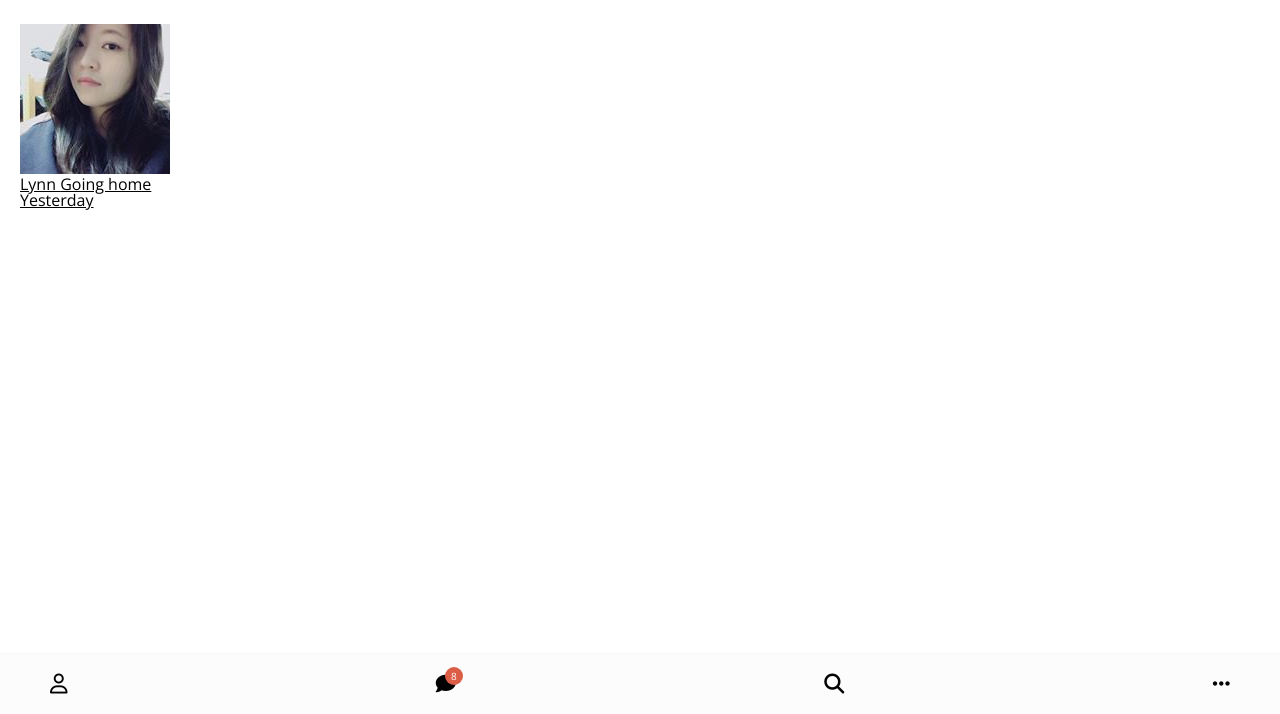
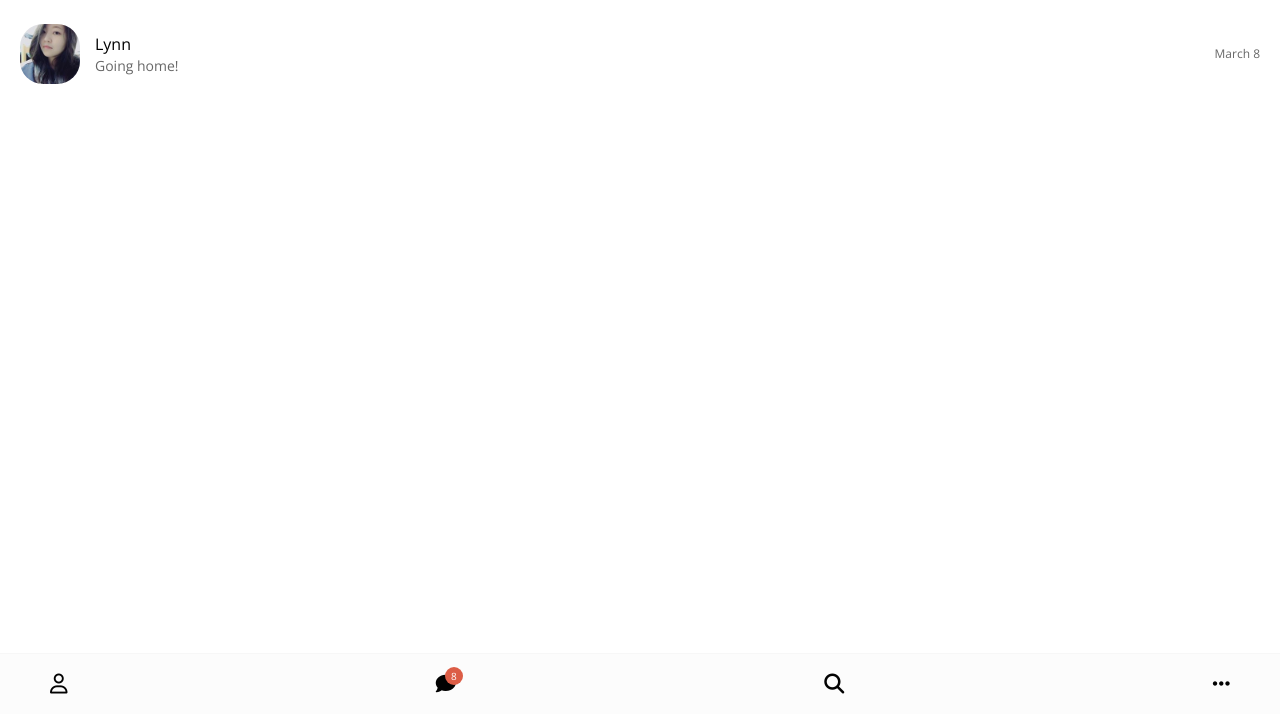
Before and after one commit to DianaLeee/KakaoTalk-Clone-Coding, a plain HTML site: page index.html in a window 1280 px wide. Shown: the part 86-800 px from the top of the page. Drawn offline with nearby package versions, Linux system fonts and the light colour scheme.

Commit message:
#11 ENH: Add Styles on Friends, Chat Screen (profiles)

```diff
--- /dev/null
+++ b/css/friend.css
@@ -0,0 +1,49 @@
+.friend {
+  display: flex;
+  justify-content: space-between;
+  align-items: center;
+}
+
+.friend .friend__avatar {
+  width: 50px;
+  border-radius: 38%;
+}
+
+.friend__avatar.g-avatar {
+  /* 띄어쓰기를 안하면 둘다 적용된 클래스를 찾겠다는 뜻. 띄어쓰기가 되어있으면 부모-자식인거 찾겠다는 뜻 */
+  width: 70px;
+}
+
+.friend__avatar.m-avatar {
+  /* 띄어쓰기를 안하면 둘다 적용된 클래스를 찾겠다는 뜻. 띄어쓰기가 되어있으면 부모-자식인거 찾겠다는 뜻 */
+  width: 60px;
+}
+
+.friend .friend__column {
+  display: flex;
+  align-items: center;
+}
+
+.friend .friend__avatar {
+  margin-right: 15px;
+}
+
+.friend__content .friend__name {
+  display: block;
+  margin-bottom: 5px;
+}
+
+.friend__content .friend__status,
+.friend__content .friend__bottom-text,
+.friend .chat__timestamp {
+  opacity: 0.6;
+}
+
+.friend__content .friend__bottom-text {
+  font-size: 14px;
+}
+
+.friend__content .friend__status,
+.friend .chat__timestamp {
+  font-size: 12px;
+}
--- a/css/styles.css
+++ b/css/styles.css
@@ -2,6 +2,7 @@
 @import "status-bar.css";
 @import "header.css";
 @import "nav-bar.css";
+@import "friend.css";
 @import url("https://fonts.googleapis.com/css?family=Open+Sans:400,600&display=swap");
 
 * {
@@ -18,4 +19,5 @@ body {
 
 a {
   color: inherit;
+  text-decoration: none;
 }
--- a/index.html
+++ b/index.html
@@ -43,15 +43,19 @@
       <ul class="chats__list">
         <li class="chats__chat chat">
           <a href="chat.html">
-            <div class="chat__column">
-              <img class="chat__avatar g-avatar" src="images/me.jpg" />
-              <div class="chat__content">
-                <span class="chat__username">Lynn</span>
-                <span class="chat__preview">Going home</span>
+            <div class="chats__chat friend friend--lg">
+              <div class="friend__column">
+                <img src="images/me.jpg" class="m-avatar friend__avatar" />
+                <div class="friend__content">
+                  <span class="friend__name">Lynn</span>
+                  <span class="friend__bottom-text">Going home!</span>
+                </div>
               </div>
-            </div>
-            <div class="chat__column">
-              <span class="chat__timestamp">Yesterday</span>
+              <div class="friend__column">
+                <span class="chat__timestamp">
+                  March 8
+                </span>
+              </div>
             </div>
           </a>
         </li>
```
Also changed, not shown: chat.html (+1 -1 lines), find.html (+1 -1 lines), friends.html (+2 -2 lines).
